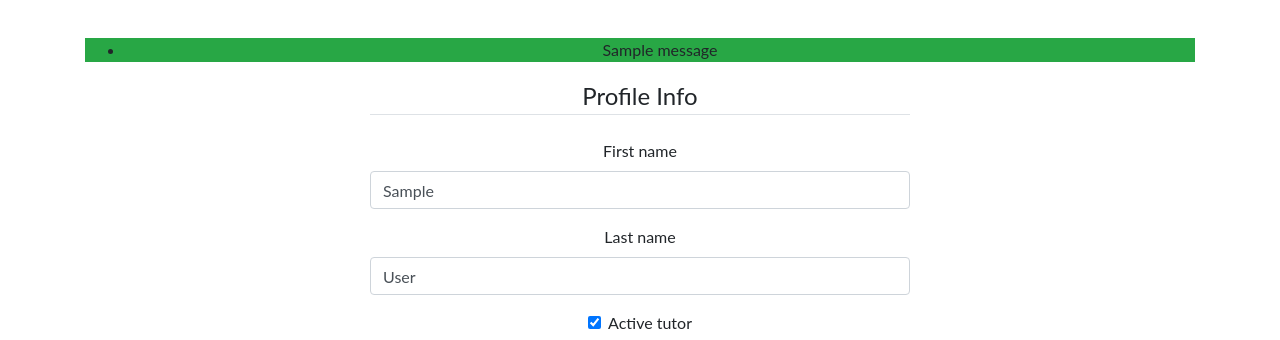
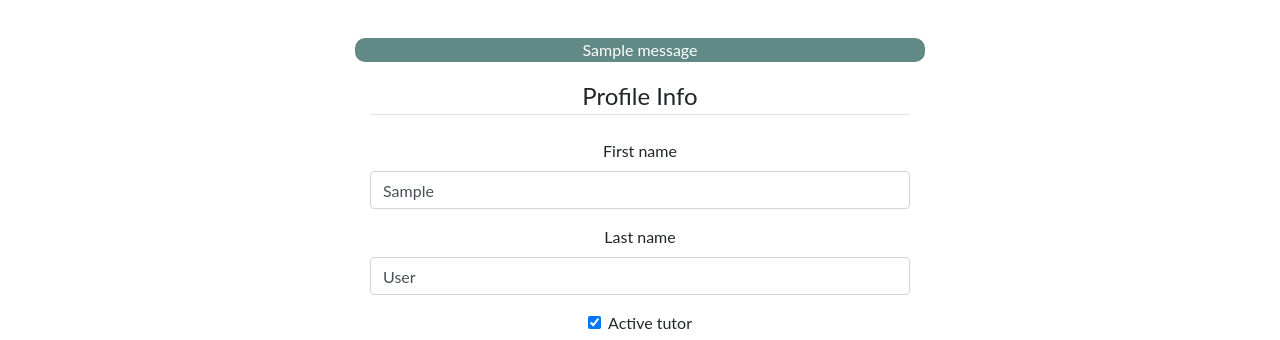
Before and after one commit to belengrimaldi/CS3240-QuickTutor, a Django app: page /profile/update in a window 1280 px wide. Shown: the part 82-422 px from the top of the page. Run offline with Django 3.2, Linux system fonts and the light colour scheme; a user stored in the database is signed in; tables that the repository leaves empty hold one stand-in row (values such as "Sample post"); one stand-in notice (Sample message) is shown; some libraries are stand-ins or nearby versions.

Commit message:
changes Belen and I made

```diff
--- a/user/static/user/requestUpdates.css
+++ b/user/static/user/requestUpdates.css
@@ -76,3 +76,9 @@
     color: white;
     background-color: #2d2d2f;
 }
+
+h4{
+    color: black;
+    font-style: normal;
+    font-weight: normal;
+}
--- a/user/static/user/updateProfile.css
+++ b/user/static/user/updateProfile.css
@@ -15,3 +15,14 @@ body{
     letter-spacing: .1rem;
     background: #618985!important;
 }
+
+.colUpdated {
+    background-color: #618985;
+    color: white;
+    border-radius: 10px;
+    margin-bottom: 1rem;
+}
+
+.pUpdated {
+    margin-bottom: 0px;
+}
--- a/user/templates/confirm_Accept.html
+++ b/user/templates/confirm_Accept.html
@@ -22,7 +22,7 @@
                 </p>
                 <p>If you would like to send a message to {{sheet.sender.first_name}}, you can click on the button below.
                 </p>
-                <a href="{% url 'log' sheet.sender.username %}" class="btn btn-secondary" role="button">Message Tutor </a>
+                <a href="{% url 'log' sheet.sender.username %}" class="btn btn-secondary" role="button">Message {{sheet.sender.first_name}}</a>
             </div>
         </div>
         {% endblock %}
--- a/user/templates/confirm_Reject.html
+++ b/user/templates/confirm_Reject.html
@@ -17,7 +17,7 @@
         <div class="row justify-content-center">
             <div class="col-md-8 txt">
                 <p>If this was a mistake, you can message {{sheet.sender.first_name}} by clicking the link below.</p>
-                <a href="{% url 'log' sheet.sender.username %}" class="btn btn-secondary" role="button">Message Tutor </a>
+                <a href="{% url 'log' sheet.sender.username %}" class="btn btn-secondary" role="button">Message {{sheet.sender.first_name}} </a>
             </div>
         </div>
         {% endblock %}
--- a/user/templates/givehelp.html
+++ b/user/templates/givehelp.html
@@ -26,7 +26,7 @@
         </div>
         <div class="row flex-row justify-content-center">
             <div class="form-group col-2">
-                <button class="btn btn-primary" type="submit">Go live!</button>
+                <button class="btn button_Color" type="submit">Go live!</button>
             </div>
         </div>
     </form>
--- a/user/templates/update_profile.html
+++ b/user/templates/update_profile.html
@@ -9,13 +9,16 @@
     </head>
     <br>
     {% if messages %}
-    <ul class="bg-success">
-        <div class="text-center">
-            {% for message in messages %}
-            <li{% if message.tags %} class="{{ message.tags }}"{% endif %}>{{ message }}</li>
-            {% endfor %}
+    <div class="row justify-content-center">
+        <div class="col-md-6 colUpdated">
+            <div class="text-center">
+                {% for message in messages %}
+                <p{% if message.tags %} class="{{ message.tags }} pUpdated"{% endif %}>{{ message }}</p>
+                {% endfor %}
+            </div>
         </div>
-    </ul>
+    </div>
+
     {% endif %}
 
     <form method="POST" enctype="multipart/form-data">
--- a/user/views.py
+++ b/user/views.py
@@ -22,20 +22,6 @@ stripe.api_key = settings.STRIPE_SECRET_KEY
 def Home(request):
     available_tutors = Profile.objects.filter(active_tutor=True)
     template = loader.get_template('home.html')
-
-    count = 0
-    msgs = Message.objects.filter(receiver=request.user)
-    for msg in msgs:
-        if (msg.read == False):
-            count += 1
-
-    if (count > 1):
-        messages.info(request, f'You have ' + str(count) + ' new messages')
-
-    if (count == 1):
-        messages.info(request, f'You have ' + str(count) + ' new message')
-
-
     return render(request, 'home.html')
 
 
@@ -156,6 +142,8 @@ def charge(request):
         )
         return render(request, 'charge.html')
 
+    return render(request, 'charge.html')
+
 
 @login_required
 def Messaging(request):
@@ -173,6 +161,10 @@ def Messaging(request):
     paginator = Paginator(pen_pals, 5)
     page_number = request.GET.get('page')
     page_obj = paginator.get_page(page_number)
+
+#    context = {
+ #       'pen_pals': pen_pals,
+ #   }
 
     return render(request, 'send.html', {'page_obj': page_obj})
 
@@ -207,10 +199,6 @@ def CorLog(request, pal_username):
         coris.append(i)
 
     coris.sort(key=(lambda x: x.created_at), reverse=True)
-
-    for message in allMsg:
-        message.read = True
-        message.save()
 
     context = {
         'coris': coris,
```
Also changed, not shown: user/static/user/givehelp.css (+12 -0 lines), user/templates/404.html (+5 -5 lines), user/templates/charge.html (+9 -7 lines), user/templates/requestUpdates.html (+5 -2 lines).
